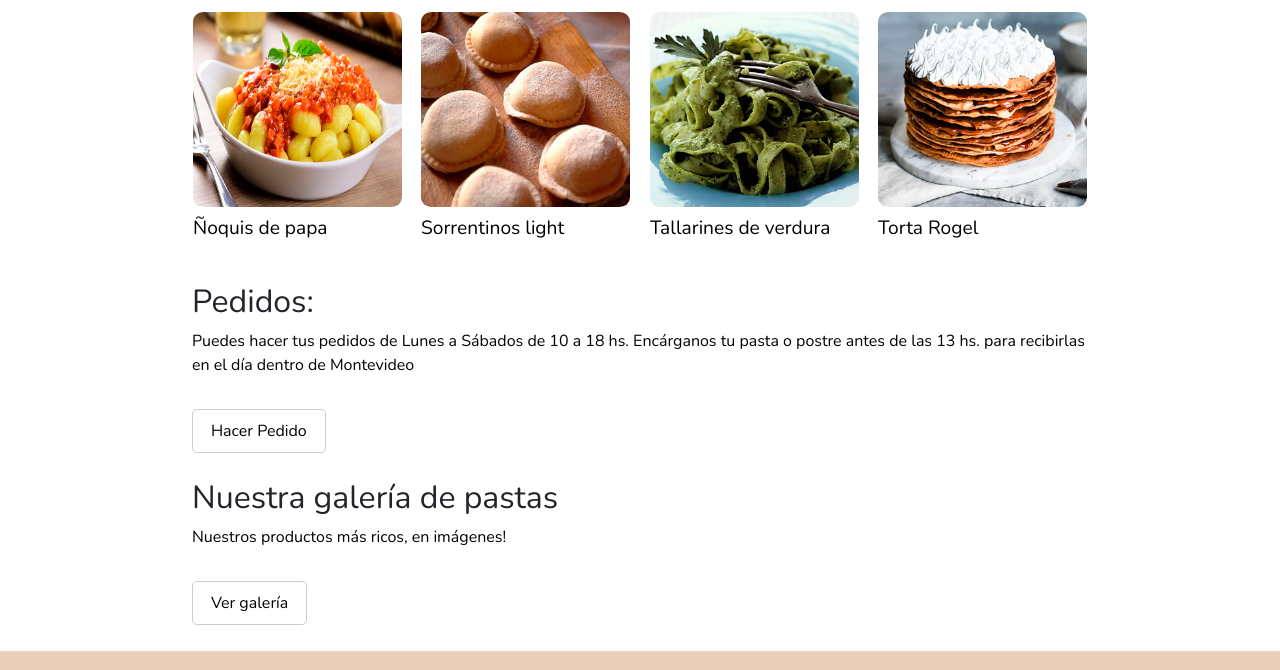
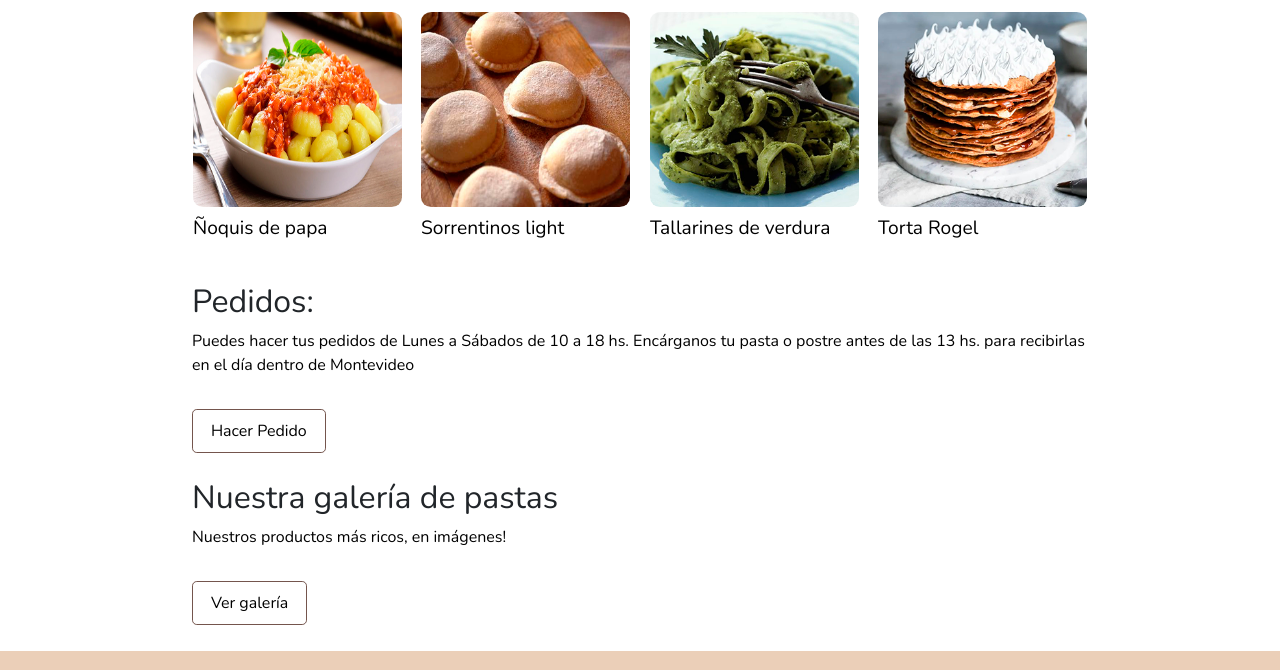
Before and after one commit to ValentinRomero22/CODER-ProyectoFinal_JS, a website: page index.html in a window 1280 px wide. Shown: the part 728-1398 px from the top of the page. Drawn offline with nearby package versions, Linux system fonts and the light colour scheme.

Commit message:
Correcciones 04/01

```diff
--- a/scss/_general.scss
+++ b/scss/_general.scss
@@ -49,7 +49,7 @@ p{
 .boton{
     padding: 1% 2%;
     font-size: 1em;
-    border: 1px solid $gris;
+    border: 1px solid $oscuro;
     border-radius: 0.3em;
     background-color: $blanco;
     color: $negro;
```
Also changed, not shown: css/estilosSass.css.
